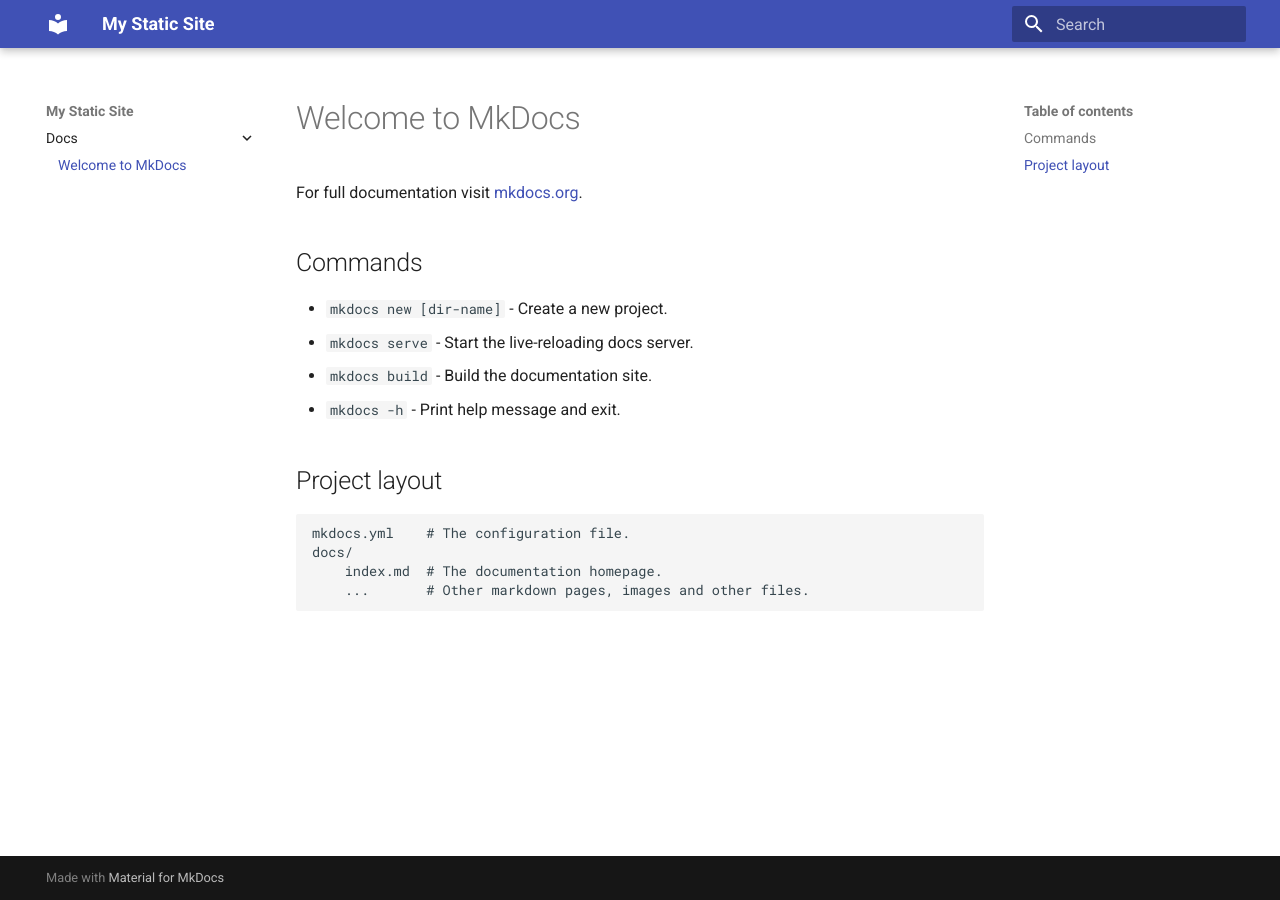
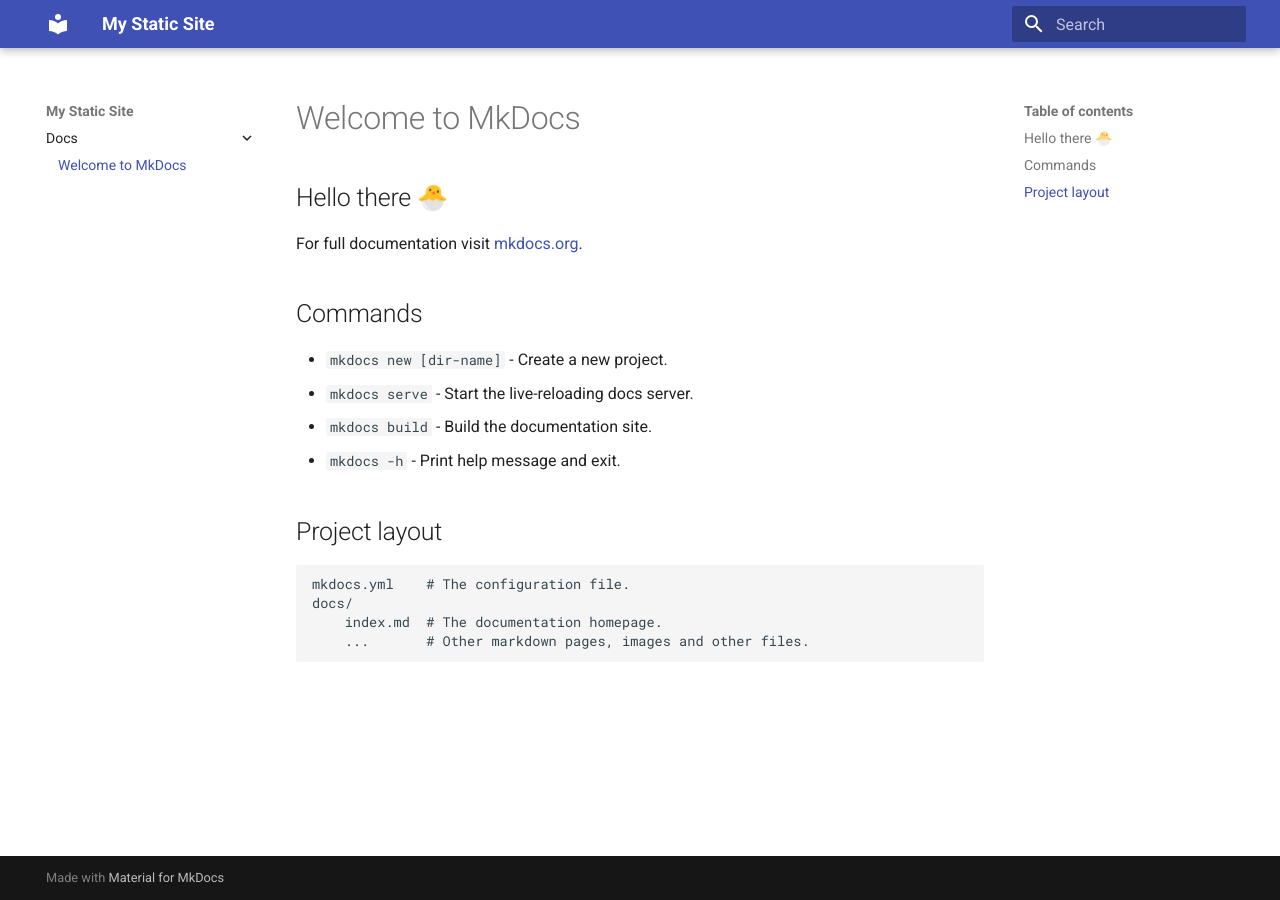
Before and after one commit to artcherenkov/python-static-site, an MkDocs documentation site: the page built from my_static_site/docs/index.md, in a window 1280 px wide. Built offline with MkDocs 1.6.1 and Material for MkDocs 9.7.7, drawn with Linux system fonts in a browser that asks for light colours.

Commit message:
добавил текст в документ

```diff
--- a/my_static_site/docs/index.md
+++ b/my_static_site/docs/index.md
@@ -1,4 +1,6 @@
 # Welcome to MkDocs
+
+## Hello there 🐣
 
 For full documentation visit [mkdocs.org](https://www.mkdocs.org).
 
```
